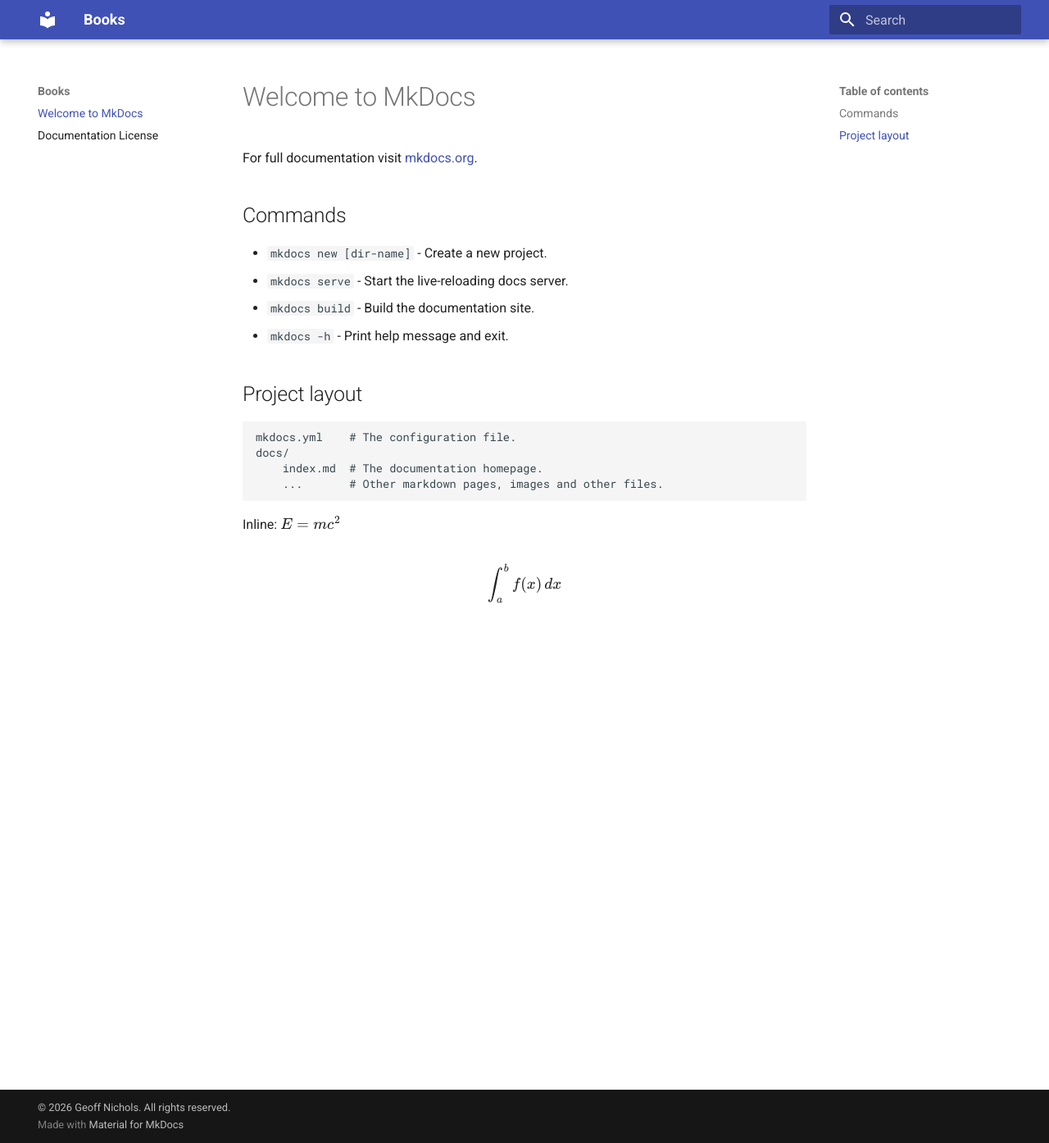
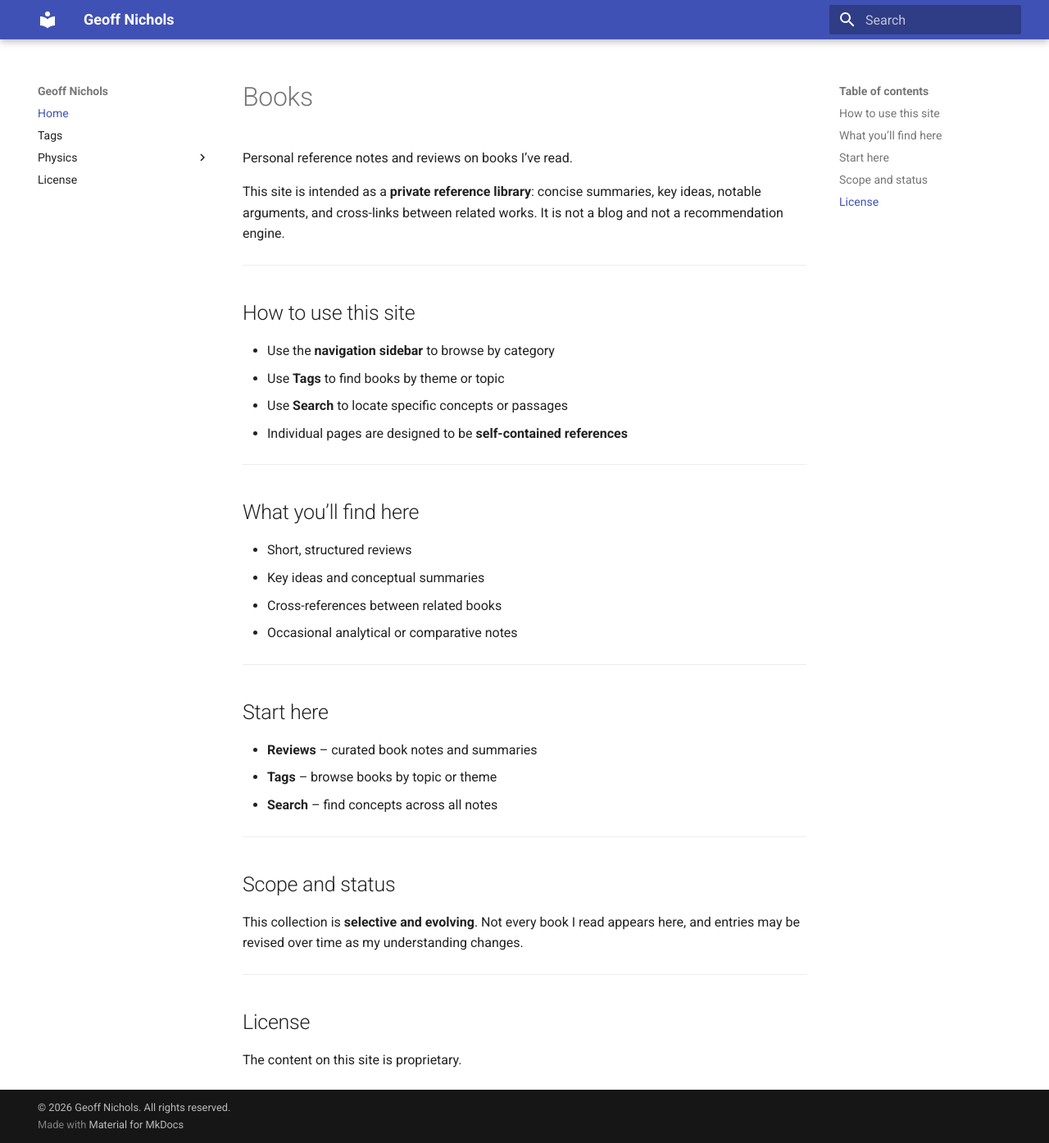
Before and after one commit to chrometoastr/books, an MkDocs documentation site: the page built from docs/index.md, in a window 1280 px wide and 1394 px high. Shown: the whole window at 82% size. Built offline with MkDocs 1.6.1 and Material for MkDocs 9.7.7, drawn with Linux system fonts in a browser that asks for light colours.

```diff
--- a/docs/index.md
+++ b/docs/index.md
@@ -1,23 +1,47 @@
-# Welcome to MkDocs
+# Books
 
-For full documentation visit [mkdocs.org](https://www.mkdocs.org).
+Personal reference notes and reviews on books I’ve read.
 
-## Commands
+This site is intended as a **private reference library**: concise summaries,
+key ideas, notable arguments, and cross-links between related works.
+It is not a blog and not a recommendation engine.
 
-* `mkdocs new [dir-name]` - Create a new project.
-* `mkdocs serve` - Start the live-reloading docs server.
-* `mkdocs build` - Build the documentation site.
-* `mkdocs -h` - Print help message and exit.
+---
 
-## Project layout
+## How to use this site
 
-    mkdocs.yml    # The configuration file.
-    docs/
-        index.md  # The documentation homepage.
-        ...       # Other markdown pages, images and other files.
+- Use the **navigation sidebar** to browse by category
+- Use **Tags** to find books by theme or topic
+- Use **Search** to locate specific concepts or passages
+- Individual pages are designed to be **self-contained references**
 
-Inline: $E=mc^2$
+---
 
-$$
-\int_a^b f(x)\,dx
-$$
+## What you’ll find here
+
+- Short, structured reviews
+- Key ideas and conceptual summaries
+- Cross-references between related books
+- Occasional analytical or comparative notes
+
+---
+
+## Start here
+
+- **Reviews** – curated book notes and summaries
+- **Tags** – browse books by topic or theme
+- **Search** – find concepts across all notes
+
+---
+
+## Scope and status
+
+This collection is **selective and evolving**.
+Not every book I read appears here, and entries may be revised over time
+as my understanding changes.
+
+---
+
+## License
+
+The content on this site is proprietary.
--- /dev/null
+++ b/docs/stylesheets/review.css
@@ -0,0 +1,4 @@
+.review-rating {
+  font-size: 1.4em;
+  color: #ffb400; /* star color */
+}
--- a/mkdocs.yml
+++ b/mkdocs.yml
@@ -1,4 +1,4 @@
-site_name: Books
+site_name: Geoff Nichols
 theme:
   name: material
 
@@ -10,5 +10,20 @@
   - javascripts/mathjax.js
   - https://cdn.jsdelivr.net/npm/mathjax@3/es5/tex-mml-chtml.js
 
+plugins:
+  - search
+  - meta
+  - tags
+
+extra_css:
+  - stylesheets/review.css
+
 copyright: >
   © 2026 Geoff Nichols. All rights reserved.
+
+nav:
+  - Home: index.md
+  - Tags: tags.md
+  - Physics:
+      - Special Relativity and Classical Field Theory by Leonard Susskind & Art Friedman: physics/review-sr+classical-field-theory.md
+  - License: LICENSE.md
```
Also changed, not shown: docs/physics/review-sr+classical-field-theory.md (added, +47 -0 lines), docs/tags.md (added, +5 -0 lines), README.md (line endings or trailing spaces), docs/images/covers/susskind2008.jpeg (added), docs/images/covers/susskind2013.jpeg (added), docs/images/covers/susskind2014.jpeg (added), docs/images/covers/susskind2017.jpeg (added), docs/images/covers/susskind2023.jpeg (added).
